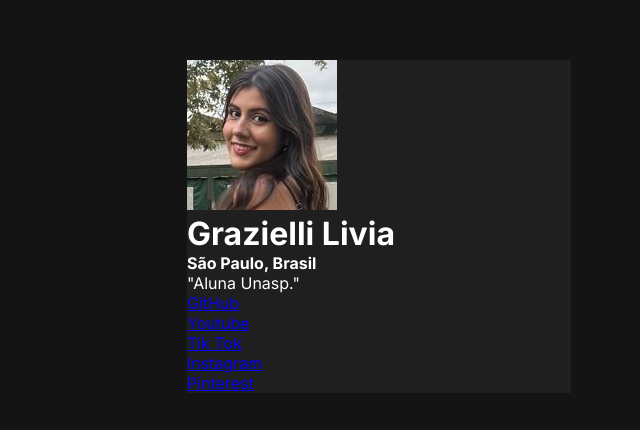
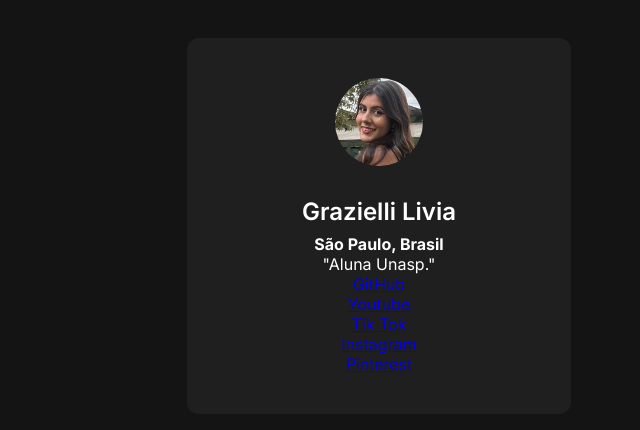
Before and after one commit to grazielli07/Link-Tree., a plain HTML site: page index.html in a window 1280 px wide. Shown: the part 174-604 px from the top of the page, without its empty margins (261-901 px from the left). Drawn offline with Linux system fonts and the light colour scheme.

Commit message:
continuação da estilização do card

```diff
--- a/index.html
+++ b/index.html
@@ -18,7 +18,7 @@
 
     <ul>
 <li>
-  <a href="https://github.com/grazielli07/Link-Tree./commits/main/">GitHub</a>
+  <a href="https://github.com/grazielli07">GitHub</a>
 </li>
 <li>
   <a href="https://www.youtube.com/@graziellilivia4312">Youtube</a>
--- a/style.css
+++ b/style.css
@@ -7,8 +7,14 @@
     font-family: "Inter", sans-serif;
 }
 
+
+:root {
+    --black: #141414;
+    --dark-gray: #1F1F1F;
+    --white: #FFF;
+}
 body {
-    background-color: #141414;
+    background-color: var(--black);
 
     height: 100vh;
 
@@ -18,11 +24,29 @@ body {
 }
 
 div {
-    background-color: #1f1f1f;
-    color:white;
+    background-color: var(--dark-gray);
+    color: var(--white);
     width: 384px;
+    text-align: center;
+    border-radius: 12px;
+    padding: 40px;
 
 
+}
+
+img{
+
+    width: 88px;
+    border-radius: 50%;
+    margin-bottom: 24px;
+}
+
+h1{
+
+    font-size: 24px;
+    font-weight: 600;
+    line-height: 150%;
+    margin-bottom: 4px;
 
 }
 
```
